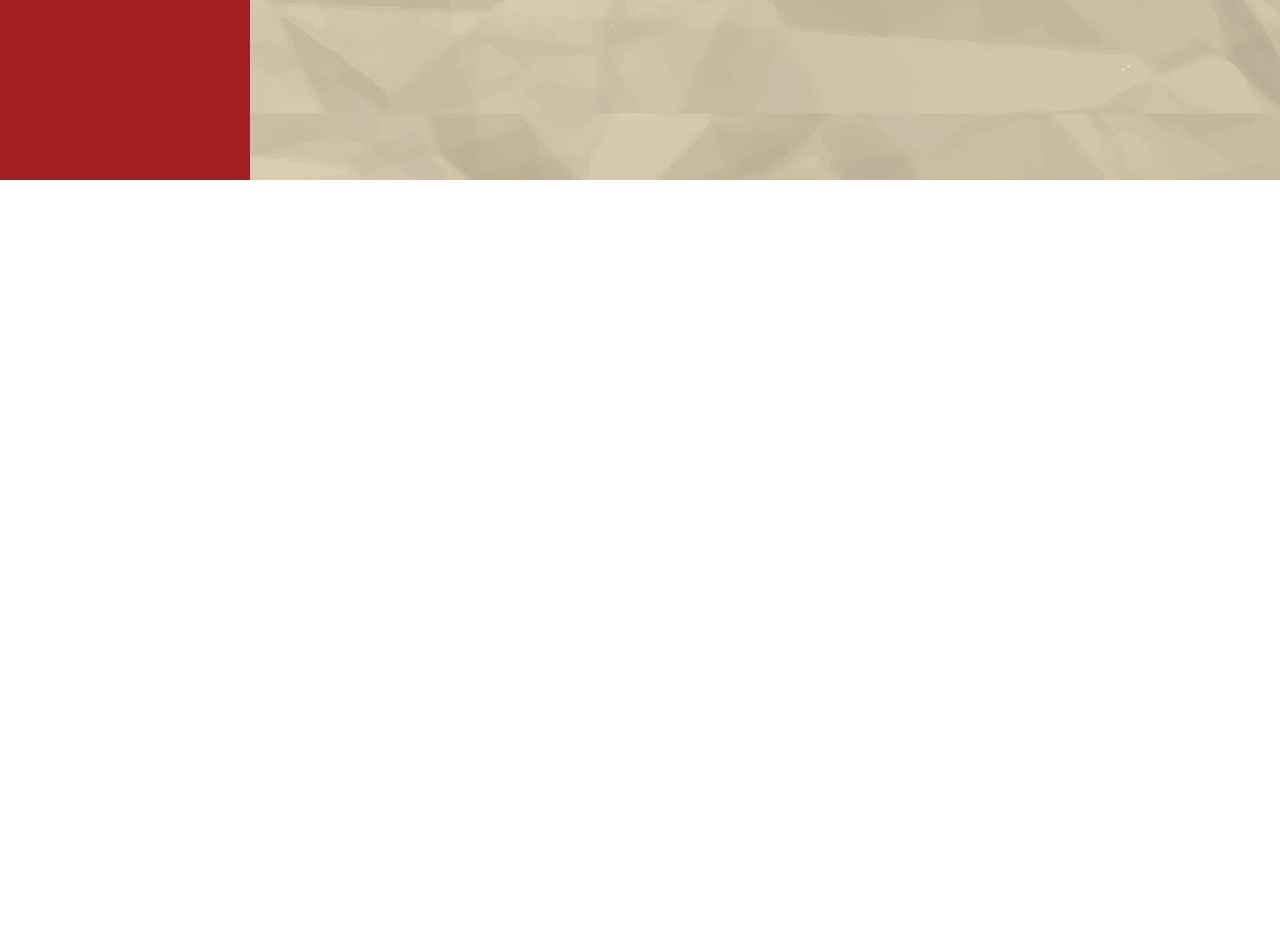
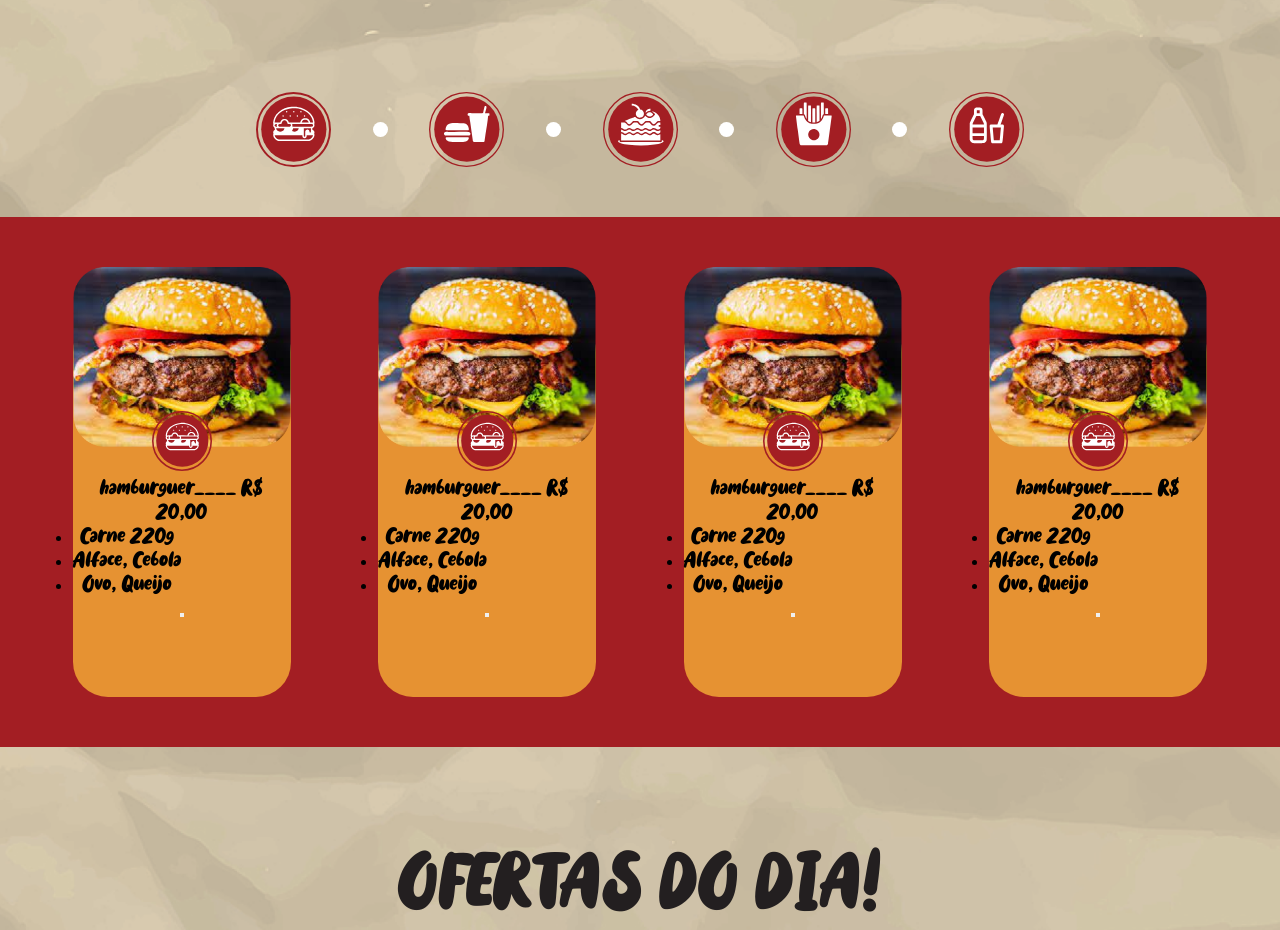
Before and after one commit to viniciussilvabarros05/Deixa-de-coisa-pikeno-, a React (Create React App) app: page / in a window 1280 px wide. Shown: the part 620-1550 px from the top of the page. Before the commit the page ends 800 px from the top, so only its background shows below. Built offline with nearby package versions, Linux system fonts and the light colour scheme.

Commit message:
Created new section

```diff
--- a/src/App.js
+++ b/src/App.js
@@ -9,7 +9,7 @@ function App() {
   return (
     <div className="App">
     <Home></Home>
-    <MenuLateral></MenuLateral>
+
     </div>
   );
 }
--- a/src/Pages/Home.js
+++ b/src/Pages/Home.js
@@ -1,12 +1,47 @@
 import { Header } from "../components/Header";
 import { MenuLateral } from "../components/menu-lateral";
 import "../styles/Home.scss"
+
+import Hamburguer from "../assets/images/Hamburguer.svg"
+import Batata from "../assets/images/Batata.svg"
+import Combo from "../assets/images/Combo.svg"
+import Garrafa from "../assets/images/Garrafa.svg"
+import Bolo from "../assets/images/Bolo.svg"
+import { Card } from "../components/card";
 
 export function Home() {
     return (
         <>
             <Header></Header>
-            <MenuLateral></MenuLateral>
+            {/* <MenuLateral></MenuLateral> */}
+            <div className="bem-vindo">
+                <h1>BEM VINDOS</h1>
+                <h3>Aproveite a estadia, venha sempre e traga seu apetite </h3>
+            </div>
+
+
+            <div className="bar-cardapio">
+                <img src={Hamburguer} />
+                <div className="point"></div>
+                <img src={Combo} />
+                <div className="point"></div>
+                <img src={Bolo} />
+                <div className="point"></div>
+                <img src={Batata} />
+                <div className="point"></div>
+                <img src={Garrafa} />
+            </div>
+
+
+            <div className="cardapio">
+                <Card></Card>
+                <Card></Card>
+                <Card></Card>
+                <Card></Card>
+            </div>
+            <div className="bem-vindo">
+                <h1>OFERTAS DO DIA!</h1>
+            </div>
         </>
 
     )
--- a/src/components/Header.js
+++ b/src/components/Header.js
@@ -6,6 +6,7 @@ export function Header(){
 
     return(
         <header>
+
             <div>
               <img src={Logo}/>
             </div>
--- /dev/null
+++ b/src/components/card.js
@@ -0,0 +1,24 @@
+import "../styles/Card.scss"
+import teste from "../assets/images/teste1.png"
+import hamburguer from "../assets/images/Hamburguer.svg"
+export function Card() {
+    return (
+        <div>
+            <div className='card'>
+                <img src={teste}></img>
+                <img src={hamburguer}></img>
+                <div>hamburguer____ R$ 20,00</div>
+
+                    <ul>
+                        <li> Carne 220g</li>
+                        <li> Alface, Cebola</li>
+                        <li>Ovo, Queijo</li>
+                    </ul>
+
+
+                <button></button>
+            </div>
+        </div>
+
+    )
+}
--- a/src/components/menu-lateral.js
+++ b/src/components/menu-lateral.js
@@ -1,11 +1,38 @@
 import LogoBorder from "../assets/images/BorderLogo.png"
-export function MenuLateral(){
+import { Link } from "react-router-dom"
 
-    return(
+import Carrinho from "../assets/images/Carrinho.svg"
+
+import Home from "../assets/images/Home.svg"
+
+import Menu from "../assets/images/Menu.svg"
+
+import Contatos from "../assets/images/Contatos.svg"
+
+import Pedidos from "../assets/images/Pedidos.svg"
+
+import Sobre from "../assets/images/Sobre.svg"
+
+export function MenuLateral() {
+
+    return (
         <div className="menu-lateral">
-                <img src ={LogoBorder}/>
+            <div className="menu-hamburguer">
+                <div></div>
+                <div></div>
+                <div></div>
+            </div>
+            <img src={LogoBorder} />
+            <nav className="menu-links">
+                <a href="#"><img src ={Home}/>HOME</a>
+                <a href="#"><img src ={Menu}/>CARDAPIO</a>
+                <a href="#"><img src ={Pedidos}/>PEDIDOS</a>
+                <a href="#"><img src ={Contatos}/>CONTATOS</a>
+                <a href="#"><img src ={Sobre}/>SOBRE</a>
 
-                <h1>teste</h1>
+                <div> <a href="#"><img src ={Carrinho}/>CARRINHO</a></div>
+            </nav>
+
 
 
         </div>
--- /dev/null
+++ b/src/styles/Card.scss
@@ -0,0 +1,28 @@
+.card {
+    width: 17vw;
+    min-width: 150px;
+    height: 380px;
+    border-radius: 35px;
+    font-size: 30px;
+
+    background-color: var(--mostarda);
+
+    img:first-child {
+        width: 100%;
+        max-height: 50%;
+
+        min-width: 150px;
+    }
+
+    img{
+        width: 60px;
+        margin-top: -50px;
+    }
+
+    ul{
+        width: 50%;
+    }
+    button{
+
+    }
+}
--- a/src/styles/Header.scss
+++ b/src/styles/Header.scss
@@ -12,7 +12,9 @@ header{
     }
 
     img{
-        width: 25%;
+
+        max-width: 25%;
+        min-width: 150px;
         margin-top: 20px;
     }
 }
--- a/src/styles/Home.scss
+++ b/src/styles/Home.scss
@@ -1,9 +1,125 @@
-.menu-lateral{
-    height:100%;
+* {
+    box-sizing: border-box;
+    padding: 0;
+    margin: 0;
+}
+
+.menu-lateral {
+    height: 100%;
     width: 250px;
+    padding-right: 10px;
     background-color: var(--vinho);
     color: white;
-    position:absolute;
+    position: fixed;
     top: 0;
 
+    img {
+        margin-top: 10px;
+        width: 100px;
+    }
+
+    .menu-hamburguer {
+        height: 50px;
+        position: absolute;
+
+        margin-top: 15px;
+        right: 15px;
+
+        div {
+            height: 2px;
+            margin: 8px;
+            background-color: white;
+            width: 25px;
+        }
+    }
+
+    .menu-links {
+        display: flex;
+        width: 60%;
+
+        flex-direction: column;
+        text-align: justify;
+        margin: auto;
+        margin-top: 20px;
+
+        a {
+            display: flex;
+            align-items: flex-end;
+            gap: 5px;
+            font-size: 25px;
+            text-decoration: none;
+
+            color: white;
+
+            img {
+                max-width: 35px;
+                height: 25px;
+                margin-right: 15px;
+            }
+            &:not(:first-child) {
+                margin-top: 10px;
+            }
+        }
+
+        div {
+            display: flex;
+            align-items: center;
+            justify-content: center;
+            width: 100%;
+            position: absolute;
+            bottom: 15px;
+            left: 0;
+            border-top: white 1px solid;
+
+            a {
+                margin-left: -25px;
+            }
+        }
+    }
 }
+
+.bem-vindo {
+    margin-top: 100px;
+
+    color: var(--preto-cinza);
+    h1 {
+        font-size: 100px;
+        font-weight: 300;
+    }
+    h3 {
+        font-size: 35px;
+        font-weight: 300;
+    }
+}
+
+.bar-cardapio {
+    width: 60%;
+    margin: auto;
+    margin-top: 100px;
+    display: flex;
+    align-items: center;
+    justify-content: space-between;
+
+    img {
+        width: 75px;
+    }
+
+    .point {
+        width: 15px;
+        height: 15px;
+        background-color: #fff;
+        border-radius: 50%;
+    }
+}
+
+.cardapio {
+    display: flex;
+    align-items: center;
+    justify-content: space-evenly;
+    flex-wrap: wrap;
+    padding: 100px 0 50px 0;
+    width: 100%;
+    gap: 15px;
+    background-color: var(--vinho);
+    margin-top: 50px;
+}
```
Also changed, not shown: src/assets/images/LogoBorder.svg (deleted), src/assets/images/teste1.png (added).
